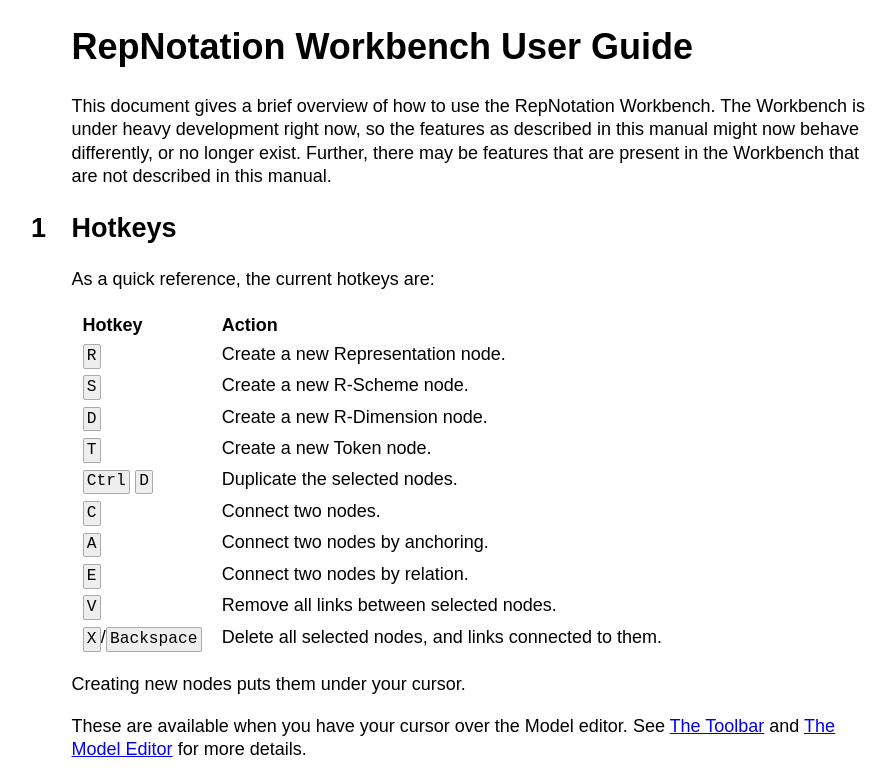
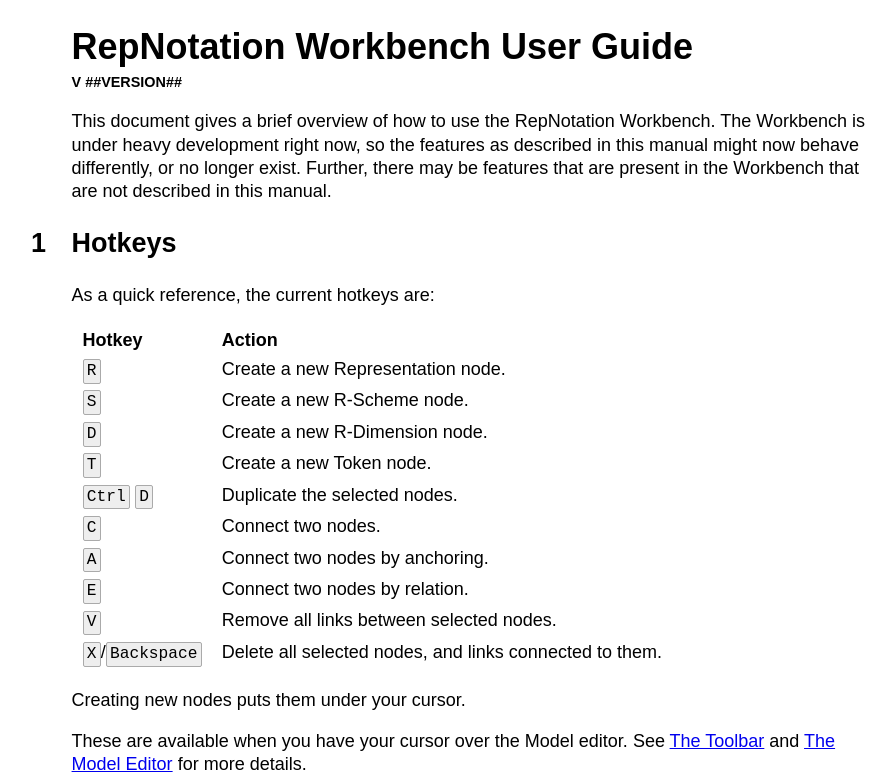
Before and after one commit to rep2rep/RepWorkbench, a website: page src/manual.html in a window 1280 px wide. Shown: the top 781 px of the page, without its empty margins (168-1064 px from the left). Drawn offline with Linux system fonts and the light colour scheme.

Commit message:
Manual shows version

```diff
--- a/src/manual.html
+++ b/src/manual.html
@@ -13,6 +13,11 @@
           font-family: sans-serif;
           font-size: 18px;
           line-height: 1.3;
+      }
+      .version {
+          font-weight: bold;
+          font-size: 0.8rem;
+          margin-top: -1.2rem;
       }
       h1 {
           counter-reset: section;
@@ -54,6 +59,7 @@
   </head>
   <body>
     <h1>RepNotation Workbench User Guide</h1>
+    <div class="version">V ##VERSION## </div>
     <p>
       This document gives a brief overview of how to use the RepNotation Workbench.
       The Workbench is under heavy development right now, so the features as described in this manual
```
Also changed, not shown: 1 other file.
